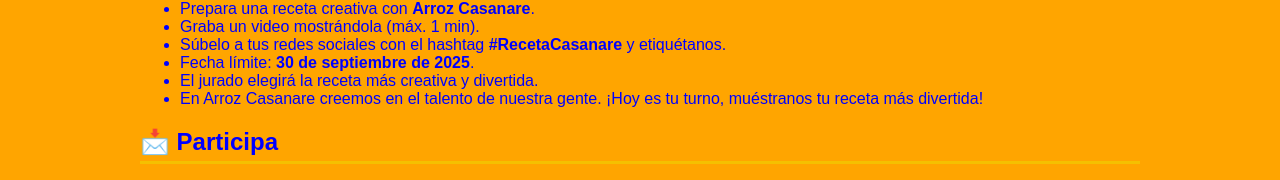
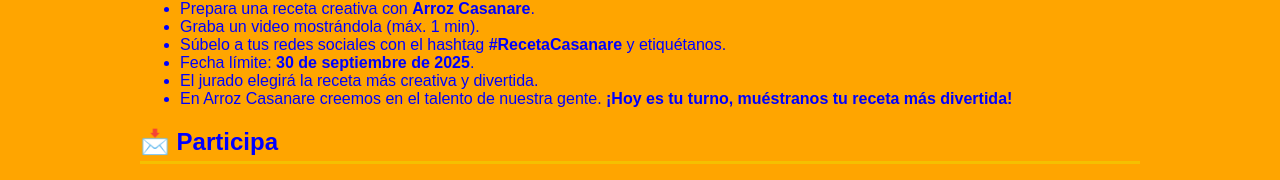
Before and after one commit to 11ecalderonwilliam-lgtm/Arroz-casanare, a plain HTML site: page index.html in a window 1280 px wide. Shown: the part 382-562 px from the top of the page. Drawn offline with Linux system fonts and the light colour scheme.

Commit message:
Update index.html

```diff
--- a/index.html
+++ b/index.html
@@ -84,7 +84,7 @@
         <li>Súbelo a tus redes sociales con el hashtag <strong>#RecetaCasanare</strong> y etiquétanos.</li>
         <li>Fecha límite: <strong>30 de septiembre de 2025</strong>.</li>
         <li>El jurado elegirá la receta más creativa y divertida.</li>
-       <li>En Arroz Casanare creemos en el talento de nuestra gente. ¡Hoy es tu turno, muéstranos tu receta más divertida!</li>
+       <li>En Arroz Casanare creemos en el talento de nuestra gente. <strong>¡Hoy es tu turno, muéstranos tu receta más divertida!</strong></li>
       </ul>
     </section>
 
```
